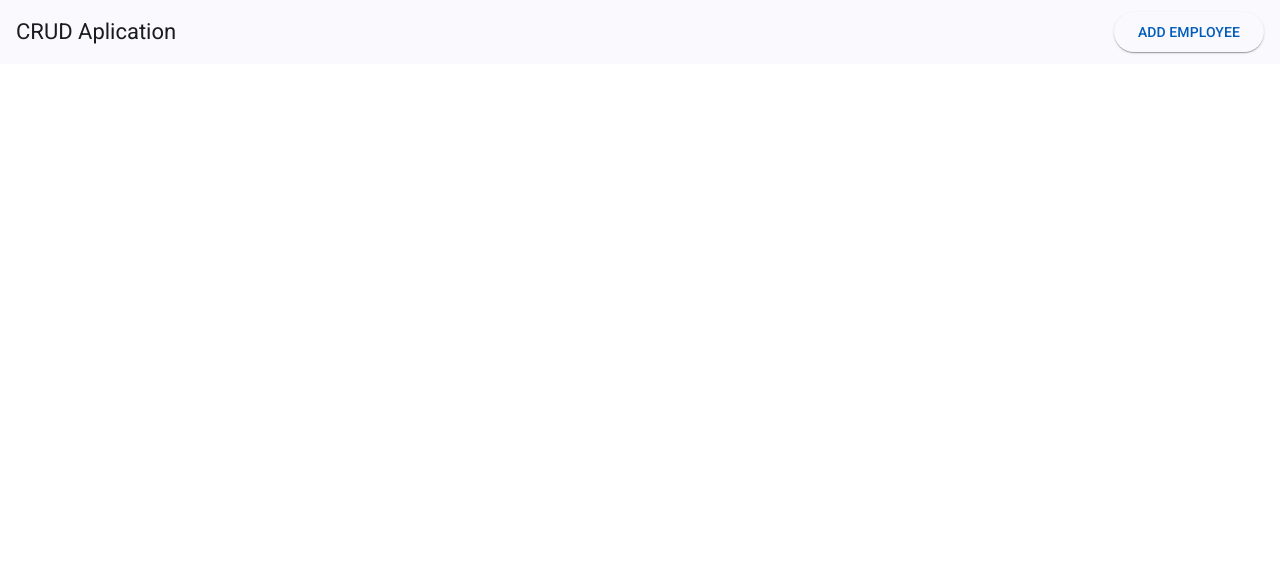
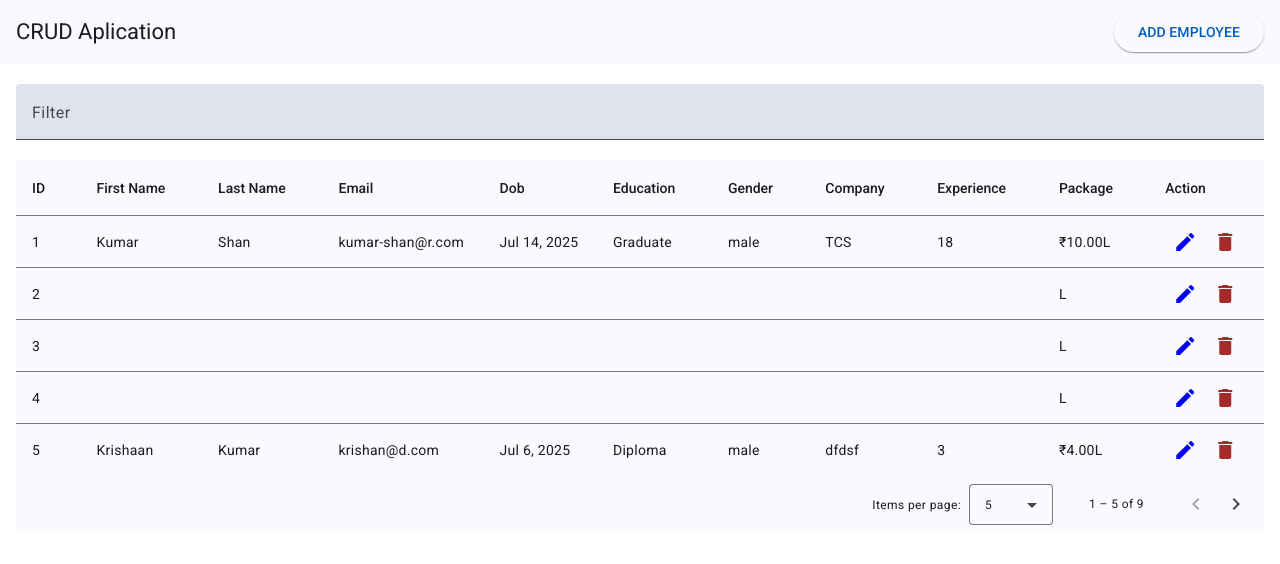
Before and after one commit to kumaruidivloper/angular-forms-tutorial, an Angular app: page / in a window 1280 px wide. Shown: the top 564 px of the page. Built offline with nearby package versions, Linux system fonts and the light colour scheme; data requests are answered from the project's data file.

Commit message:
CRUD implemented

```diff
--- a/db.json
+++ b/db.json
@@ -21,28 +21,112 @@
   ],
   "employees": [
     {
-      "id": 1,
-      "firstName": "kumar",
-      "lastName": "dasd",
-      "email": "dsadas",
-      "dob": "2025-07-07T14:00:00.000Z",
-      "gender": "",
+      "firstName": "Kumar",
+      "lastName": "Shan",
+      "email": "kumar-shan@r.com",
+      "dob": "2025-07-14T14:00:00.000Z",
+      "gender": "male",
       "education": "Graduate",
-      "company": "adas",
-      "experience": 432,
-      "package": 432
+      "company": "TCS",
+      "experience": 18,
+      "package": 10,
+      "id": "e48d"
     },
     {
-      "id": "e562",
-      "firstName": "cxcx",
-      "lastName": "xzczx",
-      "email": "cxc",
-      "dob": "2025-07-07T14:00:00.000Z",
+      "id": "e1f1",
+      "firstName": "",
+      "lastName": "",
+      "email": "",
+      "dob": "",
+      "gender": "",
+      "education": "",
+      "company": "",
+      "experience": "",
+      "package": ""
+    },
+    {
+      "id": "9f26",
+      "firstName": "",
+      "lastName": "",
+      "email": "",
+      "dob": "",
+      "gender": "",
+      "education": "",
+      "company": "",
+      "experience": "",
+      "package": ""
+    },
+    {
+      "id": "3033",
+      "firstName": "",
+      "lastName": "",
+      "email": "",
+      "dob": "",
+      "gender": "",
+      "education": "",
+      "company": "",
+      "experience": "",
+      "package": ""
+    },
+    {
+      "firstName": "Krishaan",
+      "lastName": "Kumar",
+      "email": "krishan@d.com",
+      "dob": "2025-07-06T14:00:00.000Z",
       "gender": "male",
-      "education": "Graduate",
-      "company": "cxzcx",
-      "experience": 4,
-      "package": 4
+      "education": "Diploma",
+      "company": "dfdsf",
+      "experience": 3,
+      "package": 4,
+      "id": "b8e5"
+    },
+    {
+      "id": "b505",
+      "firstName": "",
+      "lastName": "",
+      "email": "",
+      "dob": "",
+      "gender": "",
+      "education": "",
+      "company": "",
+      "experience": "",
+      "package": ""
+    },
+    {
+      "id": "7c24",
+      "firstName": "",
+      "lastName": "",
+      "email": "",
+      "dob": "",
+      "gender": "",
+      "education": "",
+      "company": "",
+      "experience": "",
+      "package": ""
+    },
+    {
+      "id": "82f4",
+      "firstName": "",
+      "lastName": "",
+      "email": "",
+      "dob": "",
+      "gender": "",
+      "education": "",
+      "company": "",
+      "experience": "",
+      "package": ""
+    },
+    {
+      "id": "a6ab",
+      "firstName": "",
+      "lastName": "",
+      "email": "",
+      "dob": "",
+      "gender": "",
+      "education": "",
+      "company": "",
+      "experience": "",
+      "package": ""
     }
   ]
 }
--- a/src/app/app.html
+++ b/src/app/app.html
@@ -5,3 +5,90 @@
     ADD EMPLOYEE
   </button>
 </mat-toolbar>
+<div class="main-body">
+  <mat-form-field>
+  <mat-label>Filter</mat-label>
+  <input matInput (keyup)="applyFilter($event)" placeholder="Ex. Mia" #input>
+</mat-form-field>
+<div class="table-container">
+  <table mat-table [dataSource]="dataSource" matSort>
+
+    <!-- ID Column -->
+    <ng-container matColumnDef="id">
+      <th mat-header-cell *matHeaderCellDef mat-sort-header> ID </th>
+      <td mat-cell *matCellDef="let row; let i = index"> {{i + 1}} </td>
+    </ng-container>
+
+    <!-- Progress Column -->
+    <ng-container matColumnDef="firstName">
+      <th mat-header-cell *matHeaderCellDef mat-sort-header> First Name </th>
+      <td mat-cell *matCellDef="let row"> {{row.firstName}} </td>
+    </ng-container>
+
+    <!-- Name Column -->
+    <ng-container matColumnDef="lastName">
+      <th mat-header-cell *matHeaderCellDef mat-sort-header> Last Name </th>
+      <td mat-cell *matCellDef="let row"> {{row.lastName}} </td>
+    </ng-container>
+
+    <ng-container matColumnDef="email">
+      <th mat-header-cell *matHeaderCellDef mat-sort-header> Email </th>
+      <td mat-cell *matCellDef="let row"> {{row.email}} </td>
+    </ng-container>
+
+    <ng-container matColumnDef="dob">
+      <th mat-header-cell *matHeaderCellDef mat-sort-header> Dob </th>
+      <td mat-cell *matCellDef="let row"> {{row.dob | date}} </td>
+    </ng-container>
+
+    <ng-container matColumnDef="education">
+      <th mat-header-cell *matHeaderCellDef mat-sort-header> Gender </th>
+      <td mat-cell *matCellDef="let row"> {{row.gender}} </td>
+    </ng-container>
+
+    <ng-container matColumnDef="company">
+      <th mat-header-cell *matHeaderCellDef mat-sort-header> Company </th>
+      <td mat-cell *matCellDef="let row"> {{row.company}} </td>
+    </ng-container>
+
+    <ng-container matColumnDef="gender">
+      <th mat-header-cell *matHeaderCellDef mat-sort-header> Education </th>
+      <td mat-cell *matCellDef="let row"> {{row.education}} </td>
+    </ng-container>
+
+    <ng-container matColumnDef="experience">
+      <th mat-header-cell *matHeaderCellDef mat-sort-header> Experience </th>
+      <td mat-cell *matCellDef="let row"> {{row.experience}} </td>
+    </ng-container>
+
+    <ng-container matColumnDef="package">
+      <th mat-header-cell *matHeaderCellDef mat-sort-header> Package </th>
+      <td mat-cell *matCellDef="let row"> {{row.package | currency: 'INR'}}L </td>
+    </ng-container>
+
+     <ng-container matColumnDef="action">
+      <th mat-header-cell *matHeaderCellDef mat-sort-header> Action </th>
+      <td mat-cell *matCellDef="let row">
+        <button mat-icon-button style="color: blue;" (click)="openEditEmpForm(row)">
+          <mat-icon>edit</mat-icon>
+        </button>
+
+        <button mat-icon-button style="color: brown;" (click)="deleteEmployee(row.id)">
+          <mat-icon>delete</mat-icon>
+        </button>
+      </td>
+    </ng-container>
+
+
+    <tr mat-header-row *matHeaderRowDef="displayedColumns"></tr>
+    <tr mat-row *matRowDef="let row; columns: displayedColumns;"></tr>
+
+    <!-- Row shown when there is no matching data. -->
+    <tr class="mat-row" *matNoDataRow>
+      <td class="mat-cell" colspan="4">No data matching the filter "{{input.value}}"</td>
+    </tr>
+  </table>
+
+  <mat-paginator [pageSizeOptions]="[5, 10, 25, 100]" aria-label="Select page of users"></mat-paginator>
+</div>
+</div>
--- a/src/app/app.scss
+++ b/src/app/app.scss
@@ -1,3 +1,12 @@
 .example-spacer {
   flex: 1 1 auto;
 }
+
+.main-body {
+  padding-top: 20px;
+  max-width: 1248px;
+  margin: 0 auto;
+  mat-form-field {
+    width: 100%;
+  }
+}
--- a/src/app/app.ts
+++ b/src/app/app.ts
@@ -1,6 +1,13 @@
-import { Component } from '@angular/core';
+import { AfterViewInit, Component, OnInit, ViewChild } from '@angular/core';
 import { MatDialog } from '@angular/material/dialog';
 import { EmpAddEdit } from './emp-add-edit/emp-add-edit';
+import { EmployeeService } from './services/employee';
+import {MatPaginator, MatPaginatorModule} from '@angular/material/paginator';
+import {MatSort, MatSortModule} from '@angular/material/sort';
+import {MatTableDataSource, MatTableModule} from '@angular/material/table';
+import {MatInputModule} from '@angular/material/input';
+import {MatFormFieldModule} from '@angular/material/form-field';
+import { Core } from './core/core';
 
 @Component({
   selector: 'app-root',
@@ -8,12 +15,87 @@
   standalone: false,
   styleUrl: './app.scss'
 })
-export class App {
+export class App implements OnInit, AfterViewInit {
   protected title = 'Angular-Forms-Tutoriall';
+  displayedColumns: string[] = ['id', 'firstName', 'lastName', 'email', 'dob', 'gender', 'education', 'company', 'experience', 'package', 'action'];
+  dataSource = new MatTableDataSource<any>([]);
 
-  constructor(private _dialog: MatDialog) {}
+  @ViewChild(MatPaginator) paginator!: MatPaginator;
+  @ViewChild(MatSort) sort!: MatSort;
+
+  constructor(
+    private _dialog: MatDialog,
+    private _empService: EmployeeService,
+    private _coreService: Core
+  ) {}
+
+  ngOnInit(): void {
+      this.getEmployeeList();
+  }
+
+  ngAfterViewInit() {
+    this.dataSource.paginator = this.paginator;
+    this.dataSource.sort = this.sort;
+  }
 
   openAddEditEmpForm() {
-    this._dialog.open(EmpAddEdit);
+    const dialogRef = this._dialog.open(EmpAddEdit);
+    dialogRef.afterClosed().subscribe({
+      next: (val) => {
+        if(val) {
+          this.getEmployeeList();
+        }
+      }
+    })
   }
+
+  getEmployeeList() {
+    this._empService.getEmployeeList().subscribe({
+      next: (res) => {
+        console.log(res);
+        this.dataSource = new MatTableDataSource(res);
+        this.dataSource.sort = this.sort;
+        this.dataSource.paginator = this.paginator;
+      },
+      error: (err: any) => {
+        console.log(err);
+      }
+    })
+  }
+
+  applyFilter(event: Event) {
+    const filterValue = (event.target as HTMLInputElement).value;
+    this.dataSource.filter = filterValue.trim().toLowerCase();
+
+    if (this.dataSource.paginator) {
+      this.dataSource.paginator.firstPage();
+    }
+  }
+
+  deleteEmployee(id: number) {
+    this._empService.deleteEmployee(id).subscribe({
+      next: (res) => {
+        //alert('Employee Delete !!!');
+        this._coreService.openSanckBar('Employee Delete !!!', 'done');
+        this.getEmployeeList();
+      },
+      error: console.log,
+    })
+  }
+
+
+  openEditEmpForm(data: any) {
+    const dialogRef = this._dialog.open(EmpAddEdit, {
+      data,
+    })
+
+    dialogRef.afterClosed().subscribe({
+      next: (val) => {
+        if(val) {
+          this.getEmployeeList();
+        }
+      }
+    })
+  }
+
 }
--- /dev/null
+++ b/src/app/core/core.ts
@@ -0,0 +1,18 @@
+import { Injectable } from '@angular/core';
+import { MatSnackBar } from '@angular/material/snack-bar';
+
+@Injectable({
+  providedIn: 'root'
+})
+export class Core {
+
+  constructor(private _snackBar: MatSnackBar) {}
+
+  openSanckBar(message: string, action: string = 'Ok') {
+    this._snackBar.open(message, action, {
+      duration: 5000,
+      verticalPosition: 'top',
+    });
+  }
+
+}
--- a/src/app/emp-add-edit/emp-add-edit.html
+++ b/src/app/emp-add-edit/emp-add-edit.html
@@ -67,7 +67,7 @@
     </div>
 </div>
 <div mat-dialog-action class="action">
-    <button matButton="tonal" style="margin-right: 10px">Cancel</button>
-    <button matButton="filled" type="submit">Save</button>
+    <button matButton="tonal" style="margin-right: 10px" type="button" [mat-dialog-close]="false">Cancel</button>
+    <button matButton="filled" type="submit">{{data ? 'Update' : 'Save'}}</button>
 </div>
 </form>
--- a/src/app/services/employee.ts
+++ b/src/app/services/employee.ts
@@ -9,6 +9,20 @@
   constructor(private _http: HttpClient) {}
 
   addEmployee(data: any): Observable<any> {
-      return this._http.post('http://localhost:3000/employees', data)
+      return this._http.post('http://localhost:3000/employees', data);
   }
+
+  updateEmployee(id: number, data: any): Observable<any> {
+      return this._http.put(`http://localhost:3000/employees/${id}`, data);
+  }
+
+  getEmployeeList(): Observable<any> {
+    return this._http.get('http://localhost:3000/employees');
+  }
+
+  deleteEmployee(id: number): Observable<any> {
+    return this._http.delete(`http://localhost:3000/employees/${id}`);
+  }
+
+
 }
```
Also changed, not shown: src/app/app-module.ts (+11 -1 lines), src/app/emp-add-edit/emp-add-edit.ts (+30 -6 lines), 1 other file (tests, documents, lock files or other folders).
